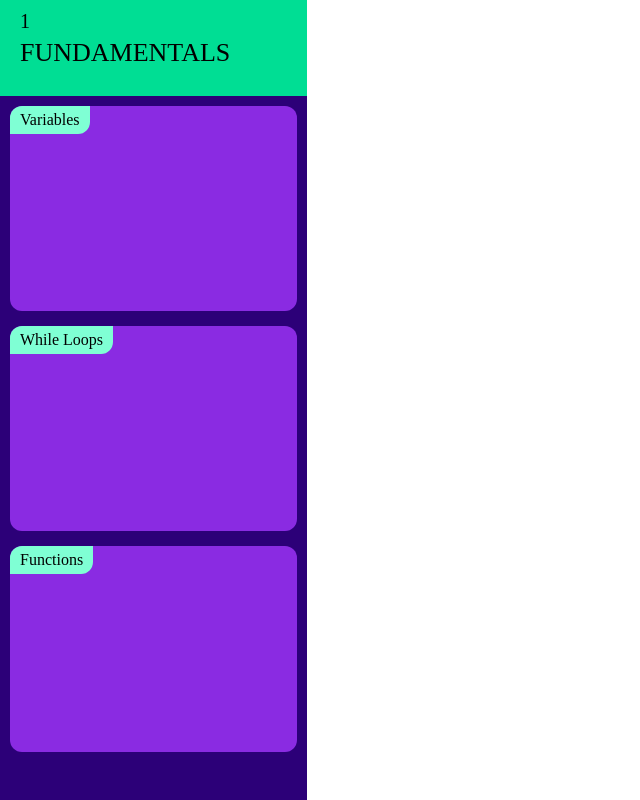
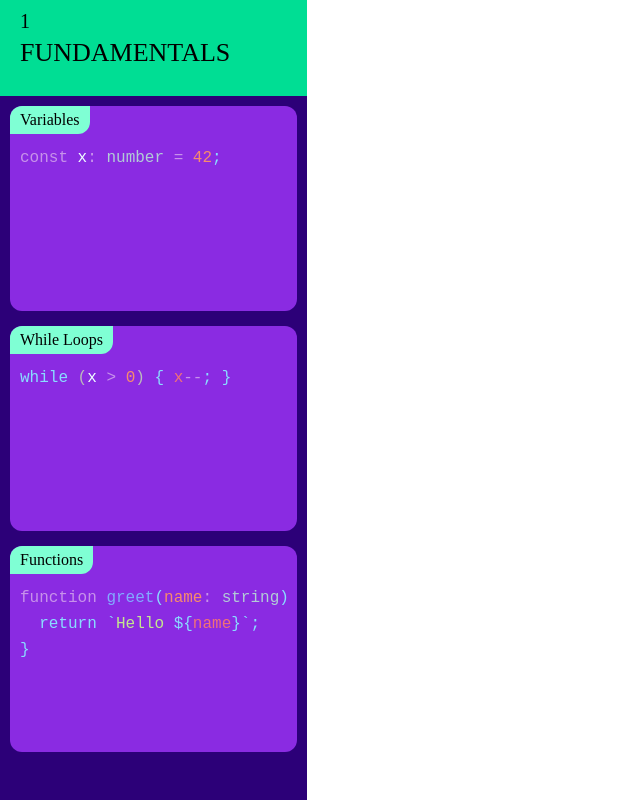
Before and after one commit to qgmbek/syntaxly, a Next.js app: page / in a window 1280 px wide. Shown: the whole page, without its empty margins (0-640 px from the left). Built offline with nearby package versions, Linux system fonts and the light colour scheme.

Commit message:
CodeBlock created
- codeBlock is accepting and rendering the code
!! design and architecture improvements needed

```diff
--- /dev/null
+++ b/app/api/highlight/route.js
@@ -0,0 +1,10 @@
+import { codeToHtml } from "shiki";
+
+export async function POST(req) {
+  const { code, language } = await req.json();
+  const html = await codeToHtml(code, {
+    lang: language || "tsx",
+    theme: "aurora-x",
+  });
+  return Response.json({ html });
+}
--- /dev/null
+++ b/app/components/CodeBlock/CodeBlock.module.css
@@ -0,0 +1,23 @@
+.code {
+  width: 100%;
+  height: 100%;
+  overflow-y: auto;
+  overflow-x: hidden;
+  padding: 40px 20px 8px 10px;
+
+  /* Pull the shiki <pre> to fill the container */
+}
+
+.code :global(pre) {
+  margin: 0;
+  padding: 0;
+  background: transparent !important;
+  height: 100%;
+  overflow: visible;
+  font-size: 16px;
+  line-height: 1.6;
+}
+
+/* .code :global(code) {
+  font-family: "JetBrains Mono", "Fira Code", monospace;
+} */
--- /dev/null
+++ b/app/components/CodeBlock/CodeBlock.tsx
@@ -0,0 +1,30 @@
+"use client";
+
+import { useEffect, useState } from "react";
+import styles from "./CodeBlock.module.css";
+
+interface CodeBlockProps {
+  code: string;
+  language?: string;
+}
+
+export default function CodeBlock({ code, language = "tsx" }: CodeBlockProps) {
+  const [html, setHtml] = useState("");
+
+  useEffect(() => {
+    fetch("/api/highlight", {
+      method: "POST",
+      headers: { "Content-Type": "application/json" },
+      body: JSON.stringify({ code, language }),
+    })
+      .then((res) => res.json())
+      .then((data) => setHtml(data.html));
+  }, [code, language]);
+
+  return (
+    <div
+      className={styles.code}
+      dangerouslySetInnerHTML={{ __html: html || `<pre>${code}</pre>` }}
+    />
+  );
+}
--- a/app/components/Column.tsx
+++ /dev/null
@@ -1,25 +0,0 @@
-import styles from "./Column.module.css";
-
-export default function Column() {
-  return (
-    <div className={styles.column}>
-      <div className={styles.meta}>
-        <div className={styles.number}>1</div>
-        <div className={styles.title}>Fundamentals</div>
-      </div>
-
-      <div className={styles.main}>
-        <div className={styles.block}>
-          <div className={styles.blockTitle}>Variables</div>
-          <div className={styles.code}></div>
-        </div>
-        <div className={styles.block}>
-          <div className={styles.blockTitle}>While Loops</div>
-        </div>
-        <div className={styles.block}>
-          <div className={styles.blockTitle}>Functions</div>
-        </div>
-      </div>
-    </div>
-  );
-}
--- /dev/null
+++ b/app/components/Column/Column.tsx
@@ -0,0 +1,38 @@
+import styles from "./Column.module.css";
+import CodeBlock from "../CodeBlock/CodeBlock";
+
+interface Block {
+  title: string;
+  code: string;
+  language?: string;
+}
+
+interface ColumnData {
+  number: number;
+  title: string;
+  blocks: Block[];
+}
+
+interface ColumnProps {
+  data: ColumnData;
+}
+
+export default function Column({ data }: ColumnProps) {
+  return (
+    <div className={styles.column}>
+      <div className={styles.meta}>
+        <div className={styles.number}>{data.number}</div>
+        <div className={styles.title}>{data.title}</div>
+      </div>
+
+      <div className={styles.main}>
+        {data.blocks.map((block) => (
+          <div key={block.title} className={styles.block}>
+            <div className={styles.blockTitle}>{block.title}</div>
+            <CodeBlock code={block.code} language={block.language ?? "tsx"} />
+          </div>
+        ))}
+      </div>
+    </div>
+  );
+}
--- a/app/page.tsx
+++ b/app/page.tsx
@@ -1,9 +1,31 @@
-import Column from "./components/Column";
+import Column from "./components/Column/Column";
 
 export default function Home() {
   return (
     <div>
-      <Column />
+      <Column
+        data={{
+          number: 1,
+          title: "Fundamentals",
+          blocks: [
+            {
+              title: "Variables",
+              code: `const x: number = 42;`,
+              language: "ts",
+            },
+            {
+              title: "While Loops",
+              code: `while (x > 0) { x--; }`,
+              language: "ts",
+            },
+            {
+              title: "Functions",
+              code: `function greet(name: string) {\n  return \`Hello \${name}\`;\n}`,
+              language: "ts",
+            },
+          ],
+        }}
+      />
     </div>
   );
 }
--- a/package.json
+++ b/package.json
@@ -11,7 +11,8 @@
   "dependencies": {
     "next": "16.2.4",
     "react": "19.2.4",
-    "react-dom": "19.2.4"
+    "react-dom": "19.2.4",
+    "shiki": "^4.0.2"
   },
   "devDependencies": {
     "@types/node": "^20",
```
Also changed, not shown: app/components/Column/Column.module.css (renamed from app/components/Column.module.css), 1 other file (tests, documents, lock files or other folders).
